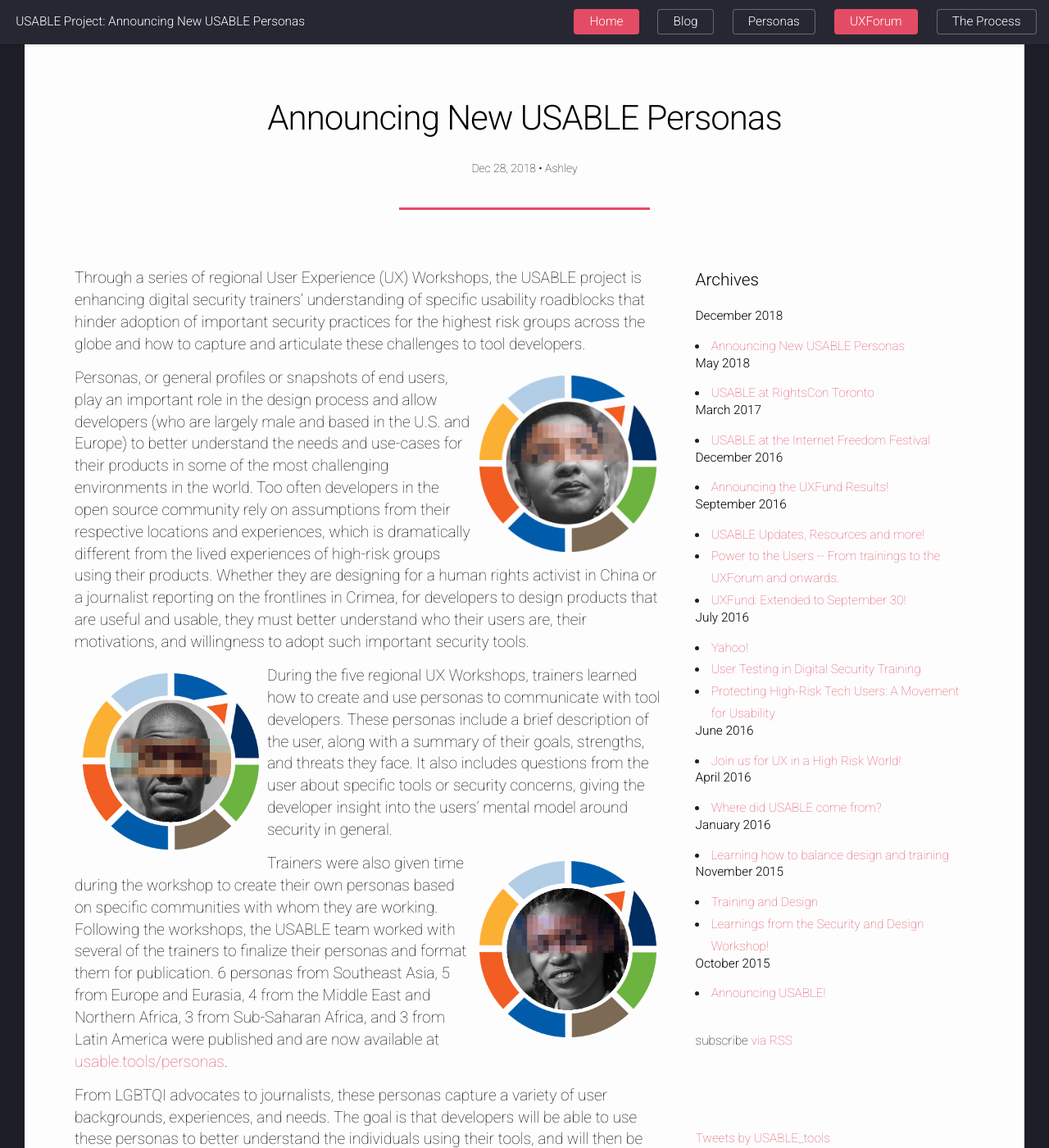
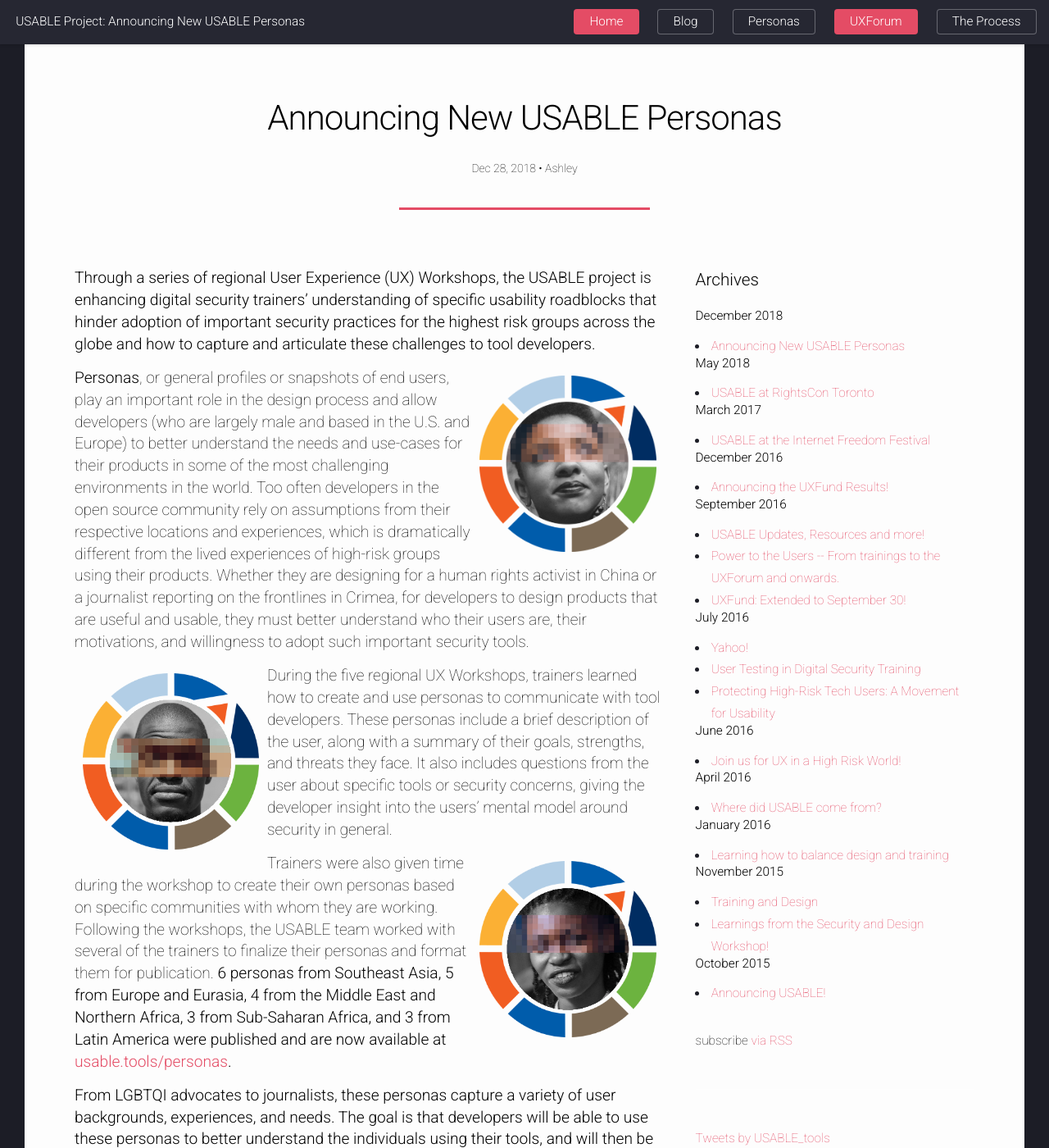
Before and after one commit to OpenInternet/USABLE-website, a Jekyll site: the page built from _posts/2018-12-28-new-usable-personas.md, in a window 1280 px wide and 1400 px high. Shown: the whole window at 82% size. Built offline with Jekyll 4.4.1, drawn with Linux system fonts in a browser that asks for light colours; comment, search, counter and statistics services are not loaded.

Commit message:
light formatting

```diff
--- a/_posts/2018-12-28-new-usable-personas.md
+++ b/_posts/2018-12-28-new-usable-personas.md
@@ -6,12 +6,12 @@ tags:  user-engagement
 author: Ashley
 ---
 
-Through a series of regional User Experience (UX) Workshops, the USABLE project is enhancing digital security trainers’ understanding of specific usability roadblocks that hinder adoption of important security practices for the highest risk groups across the globe and how to capture and articulate these challenges to tool developers.
+**Through a series of regional User Experience (UX) Workshops, the USABLE project is enhancing digital security trainers’ understanding of specific usability roadblocks that hinder adoption of important security practices for the highest risk groups across the globe and how to capture and articulate these challenges to tool developers.**
 
-<a href="https://usable.tools/personas/sd-fatima" title="Persona: Fatima from Sudan"><img src="/personas/sd-fatima.png" alt="Persona: Fatima from Sudan" style="float: right; margin: .5em; border: 0; width: 30%"/></a>Personas, or general profiles or snapshots of end users, play an important role in the design process and allow developers (who are largely male and based in the U.S. and Europe) to better understand the needs and use-cases for their products in some of the most challenging environments in the world. Too often developers in the open source community rely on assumptions from their respective locations and experiences, which is dramatically different from the lived experiences of high-risk groups using their products. Whether they are designing for a human rights activist in China or a journalist reporting on the frontlines in Crimea, for developers to design products that are useful and usable, they must better understand who their users are, their motivations, and willingness to adopt such important security tools.
+<a href="https://usable.tools/personas/sd-fatima" title="Persona: Fatima from Sudan"><img src="/personas/sd-fatima.png" alt="Persona: Fatima from Sudan" style="float: right; margin: .5em; border: 0; width: 30%"/></a>**Personas**, or general profiles or snapshots of end users, play an important role in the design process and allow developers (who are largely male and based in the U.S. and Europe) to better understand the needs and use-cases for their products in some of the most challenging environments in the world. Too often developers in the open source community rely on assumptions from their respective locations and experiences, which is dramatically different from the lived experiences of high-risk groups using their products. Whether they are designing for a human rights activist in China or a journalist reporting on the frontlines in Crimea, for developers to design products that are useful and usable, they must better understand who their users are, their motivations, and willingness to adopt such important security tools.
 
 <a href="https://usable.tools/personas/cu-yasmany" title="Persona: Yasmany from Cuba"><img src="/personas/cu-yasmany.png" alt="Persona: Yasmany from Cuba" style="float: left; margin: .5em; border: 0; width: 30%"/></a> During the five regional UX Workshops, trainers learned how to create and use personas to communicate with tool developers. These personas include a brief description of the user, along with a summary of their goals, strengths, and threats they face. It also includes questions from the user about specific tools or security concerns, giving the developer insight into the users’ mental model around security in general.
 
-<a href="https://usable.tools/personas/ky-alexandria" title="Persona: Alexandria from Kenya"><img src="/personas/ky-alexandria.png" alt="Persona: Alexandria from Kenya" style="float: right; margin: .5em; border: 0; width: 30%"/></a>Trainers were also given time during the workshop to create their own personas based on specific communities with whom they are working. Following the workshops, the USABLE team worked with several of the trainers to finalize their personas and format them for publication. 6 personas from Southeast Asia, 5 from Europe and Eurasia, 4 from the Middle East and Northern Africa, 3 from Sub-Saharan Africa, and 3 from Latin America were published and are now available at [usable.tools/personas](https://usable.tools/personas).
+<a href="https://usable.tools/personas/ky-alexandria" title="Persona: Alexandria from Kenya"><img src="/personas/ky-alexandria.png" alt="Persona: Alexandria from Kenya" style="float: right; margin: .5em; border: 0; width: 30%"/></a>Trainers were also given time during the workshop to create their own personas based on specific communities with whom they are working. Following the workshops, the USABLE team worked with several of the trainers to finalize their personas and format them for publication. **6 personas from Southeast Asia, 5 from Europe and Eurasia, 4 from the Middle East and Northern Africa, 3 from Sub-Saharan Africa, and 3 from Latin America were published and are now available at [usable.tools/personas](https://usable.tools/personas).**
 
-From LGBTQI advocates to journalists, these personas capture a variety of user backgrounds, experiences, and needs. The goal is that developers will be able to use these personas to better understand the individuals using their tools, and will then be positioned to make more informed design choices that ultimately make tools more secure and accessible for high-risk users.
+**From LGBTQI advocates to journalists, these personas capture a variety of user backgrounds, experiences, and needs. The goal is that developers will be able to use these personas to better understand the individuals using their tools, and will then be positioned to make more informed design choices that ultimately make tools more secure and accessible for high-risk users.**
```
